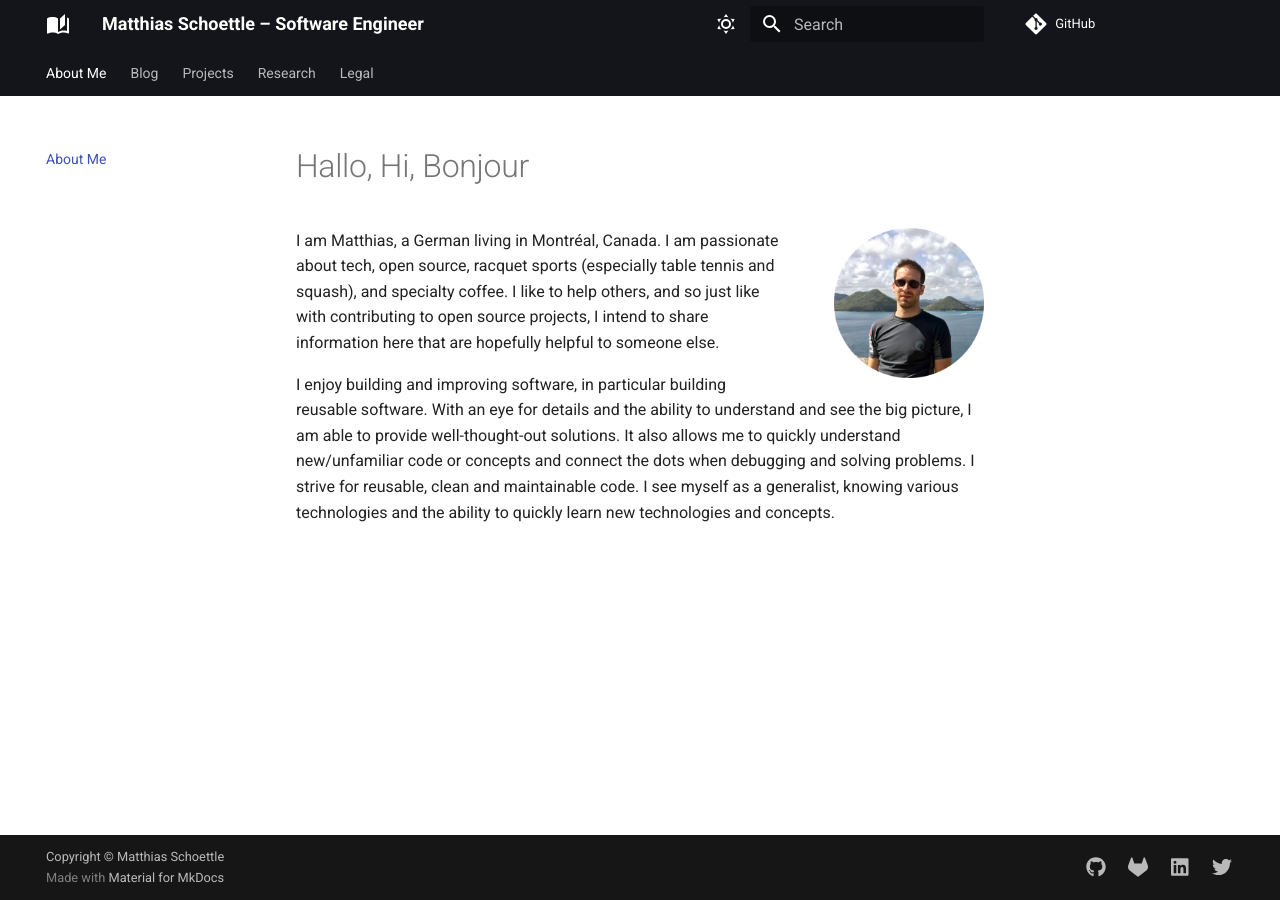
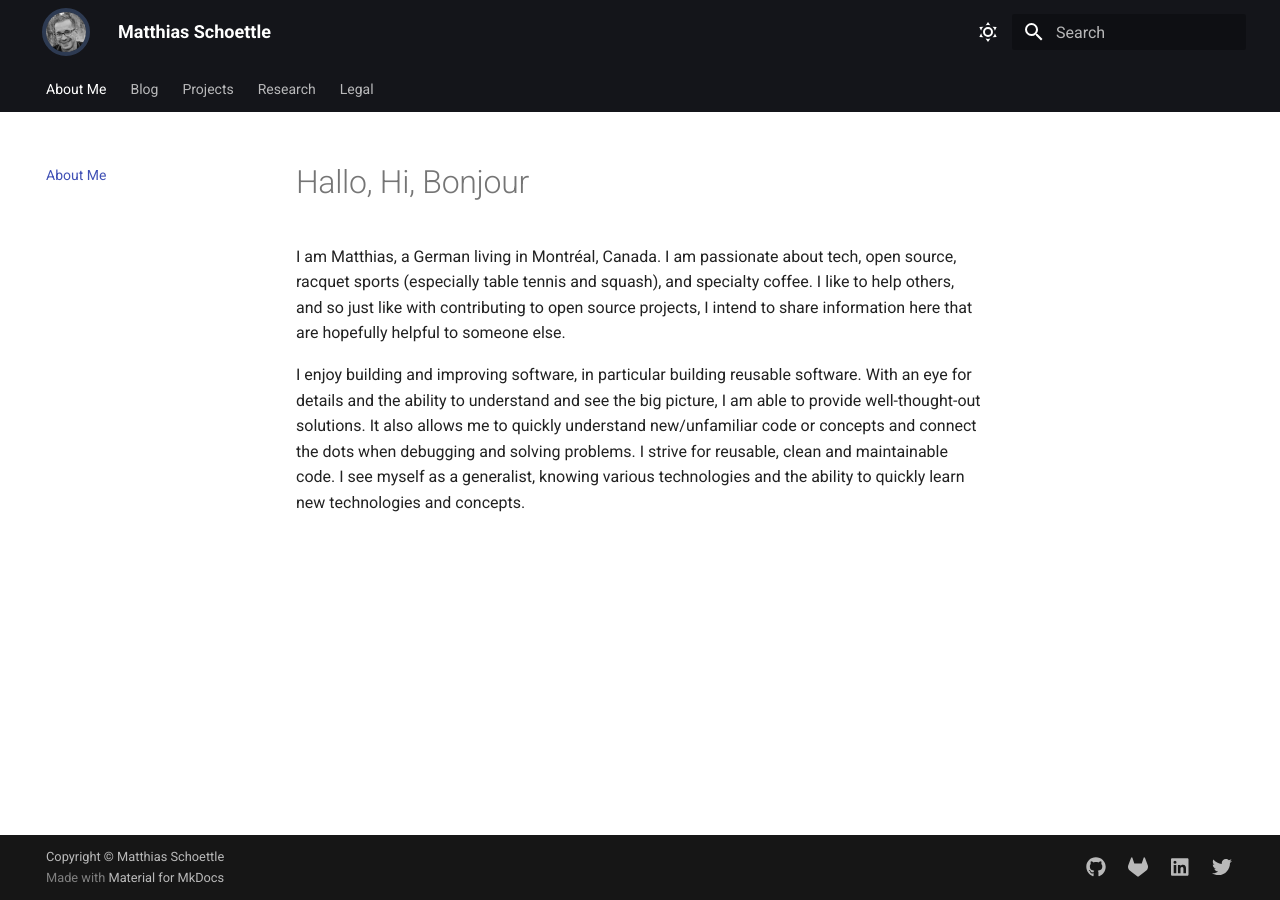
Before and after one commit to mschoettle/website, an MkDocs documentation site: the page built from docs/index.md, in a window 1280 px wide. Built offline with MkDocs 1.6.1 and Material for MkDocs 9.7.7, drawn with Linux system fonts in a browser that asks for light colours; comment, search, counter and statistics services are not loaded.

Commit message:
chore: move profile picture into header

```diff
--- a/docs/assets/stylesheets/extra.css
+++ b/docs/assets/stylesheets/extra.css
@@ -1,3 +1,10 @@
+/* Make logo bigger and put a border around */
+.md-logo img {
+    border-radius: 100%;
+    height: 2rem !important;
+    outline: .2rem solid #6c91d54d;
+}
+
 /* Make social icons in footer a bit bigger */
 .md-social {
     gap: 0.5rem;
@@ -10,7 +17,7 @@
 
 /* Highlight selected publication */
 .md-typeset ul li :target {
-    background: /*#f1f1f1*/#ffa7002b;
+    background: #ffa7002b;
 }
 
 /* Hide abstract and bibtex citation by default on publications page */
--- a/docs/index.md
+++ b/docs/index.md
@@ -1,6 +1,5 @@
 # Hallo, Hi, Bonjour
 
-![Profile of Matthias Schoettle](assets/images/matthias.png){ align=right style="margin-left: 50px" width=150px }
 I am Matthias, a German living in Montréal, Canada. I am passionate about tech, open source, racquet sports (especially table tennis and squash), and specialty coffee. I like to help others, and so just like with contributing to open source projects, I intend to share information here that are hopefully helpful to someone else.
 
 I enjoy building and improving software, in particular building reusable software. With an eye for details and the ability to understand and see the big picture, I am able to provide well-thought-out solutions. It also allows me to quickly understand new/unfamiliar code or concepts and connect the dots when debugging and solving problems. I strive for reusable, clean and maintainable code. I see myself as a generalist, knowing various technologies and the ability to quickly learn new technologies and concepts.
--- a/mkdocs.yml
+++ b/mkdocs.yml
@@ -1,11 +1,11 @@
-site_name: Matthias Schoettle &ndash; Software Engineer
+site_name: Matthias Schoettle
 site_author: Matthias Schoettle
 site_description: Personal website of Matthias Schoettle
 site_url: https://mattsch.com
 
 copyright: Copyright &copy; Matthias Schoettle
-repo_url: https://github.com/mschoettle/personal-website
-edit_uri: edit/main/docs
+# repo_url: https://github.com/mschoettle/website
+# edit_uri: edit/main/docs
 
 nav:
   - About Me: index.md
@@ -29,8 +29,7 @@ theme:
     - navigation.indexes
     - navigation.tabs
     - toc.follow
-  icon:
-    logo: material/book-open-page-variant
+  logo: assets/images/profile.jpg
   language: en
   name: material
   palette:
```
Also changed, not shown: docs/assets/images/matthias.png (deleted), docs/assets/images/profile.jpg (added), 1 other file.
